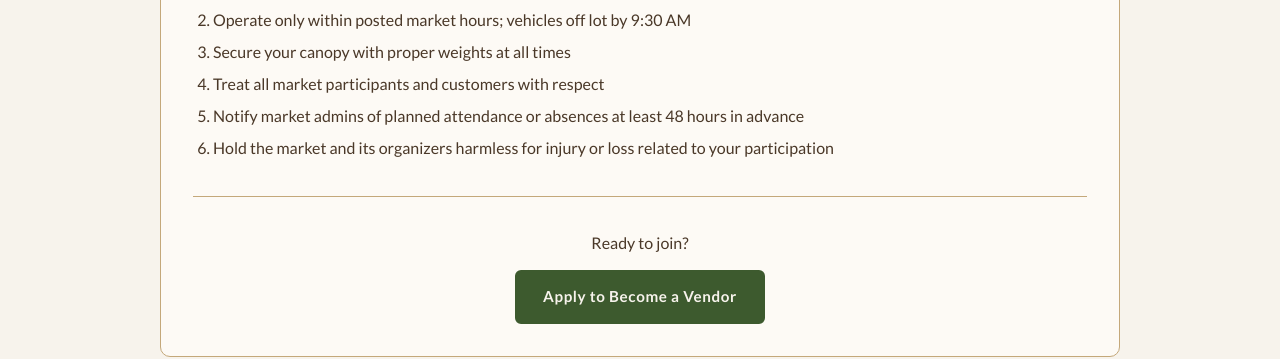
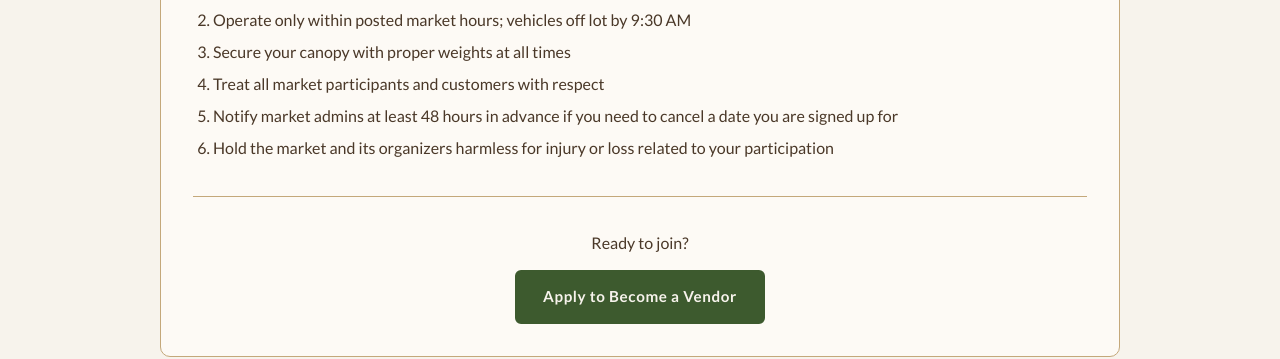
Before and after one commit to blueearthcommunitymarket/blueearthcommunitymarket.github.io, a Jekyll site: the page built from vendor-rules/index.html, in a window 1280 px wide and 900 px high, scrolled down 3278 px. Shown: the part 154-513 px from the top of the window. Built offline with Jekyll 4.4.1, drawn with Linux system fonts in a browser that asks for light colours; some web fonts are replaced.

Commit message:
Fix vendor agreement item 5: cancellation only, not attendance

```diff
--- a/vendor-rules/index.html
+++ b/vendor-rules/index.html
@@ -147,7 +147,7 @@ description: Blue Earth Community Market vendor rules and guidelines for the 202
             <li>Operate only within posted market hours; vehicles off lot by 9:30 AM</li>
             <li>Secure your canopy with proper weights at all times</li>
             <li>Treat all market participants and customers with respect</li>
-            <li>Notify market admins of planned attendance or absences at least 48 hours in advance</li>
+            <li>Notify market admins at least 48 hours in advance if you need to cancel a date you are signed up for</li>
             <li>Hold the market and its organizers harmless for injury or loss related to your participation</li>
         </ol>
         <hr class="divider">
```
